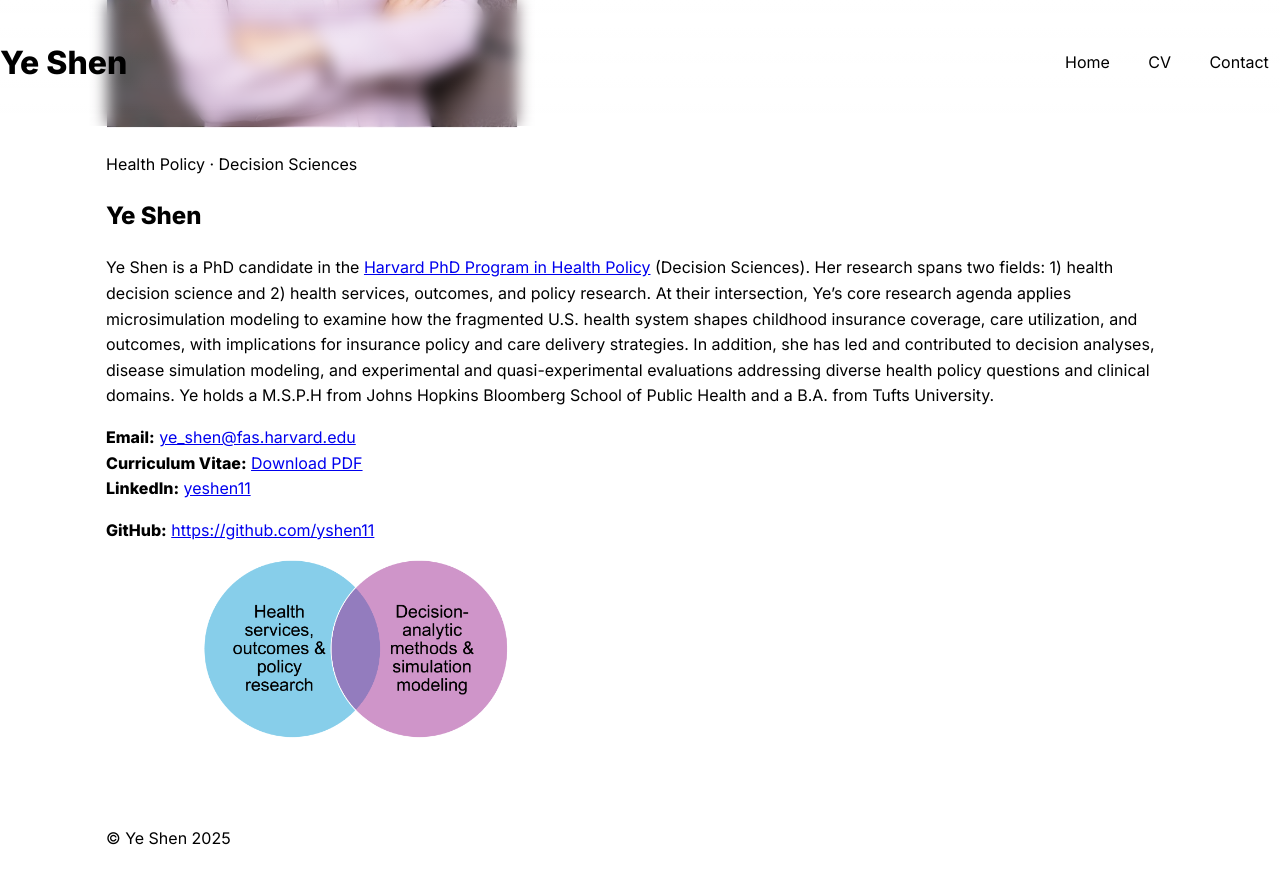
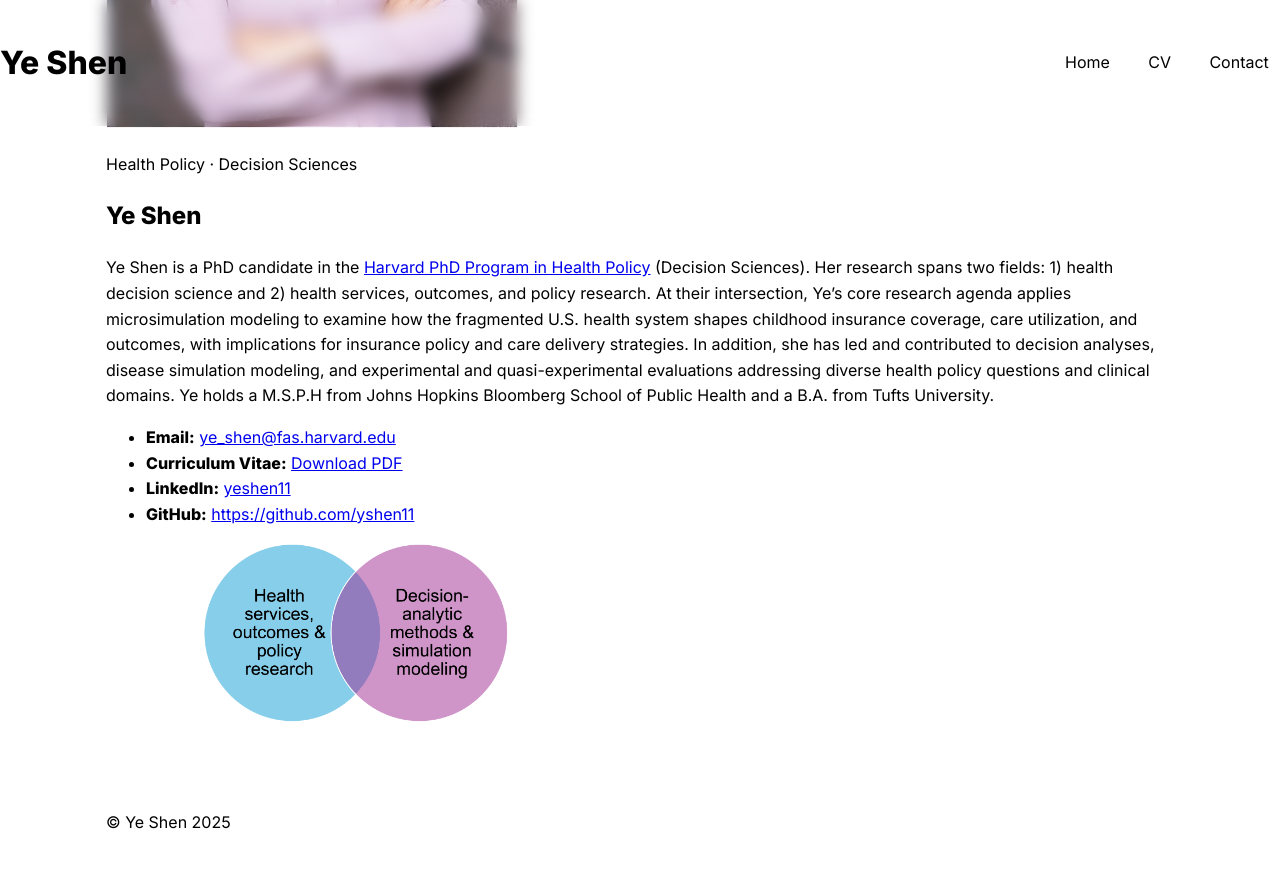
Before and after one commit to yshen11/yeshen-site, a Jekyll site: the page built from index.md, in a window 1280 px wide and 900 px high, scrolled down 530 px. Shown: the top 884 px of the window. Built offline with Jekyll 4.4.1, drawn with Linux system fonts in a browser that asks for light colours.

```diff
--- a/index.md
+++ b/index.md
@@ -20,11 +20,10 @@ title: Home
 Ye Shen is a PhD candidate in the [Harvard PhD Program in Health Policy](https://healthpolicy.fas.harvard.edu/people/ye-shen) (Decision Sciences). Her research spans two fields: 1) health decision science and 2) health services, outcomes, and policy research. At their intersection, Ye's core research agenda applies microsimulation modeling to examine how the fragmented U.S. health system shapes childhood insurance coverage, care utilization, and outcomes, with implications for insurance policy and care delivery strategies. In addition, she has led and contributed to decision analyses, disease simulation modeling, and experimental and quasi-experimental evaluations addressing diverse health policy questions and clinical domains. Ye holds a M.S.P.H from Johns Hopkins Bloomberg School of Public Health and a B.A. from Tufts University.
 
 
-**Email:** <a href="mailto:ye_shen@fas.harvard.edu">ye_shen@fas.harvard.edu</a>
-**Curriculum Vitae:** <a href="/yeshen-site/assets/cv/Ye_Shen_CV.pdf" target="_blank" rel="noopener">Download PDF</a>
-**LinkedIn:** <a href="https://www.linkedin.com/in/yeshen11" target="_blank" rel="noopener">yeshen11</a>
-
-**GitHub:** <a href="https://github.com/yshen11" target="_blank" rel="noopener">https://github.com/yshen11</a>
+* **Email:** <a href="mailto:ye_shen@fas.harvard.edu">ye_shen@fas.harvard.edu</a>
+* **Curriculum Vitae:** <a href="/yeshen-site/assets/cv/Ye_Shen_CV.pdf" target="_blank" rel="noopener">Download PDF</a>
+* **LinkedIn:** <a href="https://www.linkedin.com/in/yeshen11" target="_blank" rel="noopener">yeshen11</a>
+* **GitHub:** <a href="https://github.com/yshen11" target="_blank" rel="noopener">https://github.com/yshen11</a>
 
 
 <div class="center">
```
